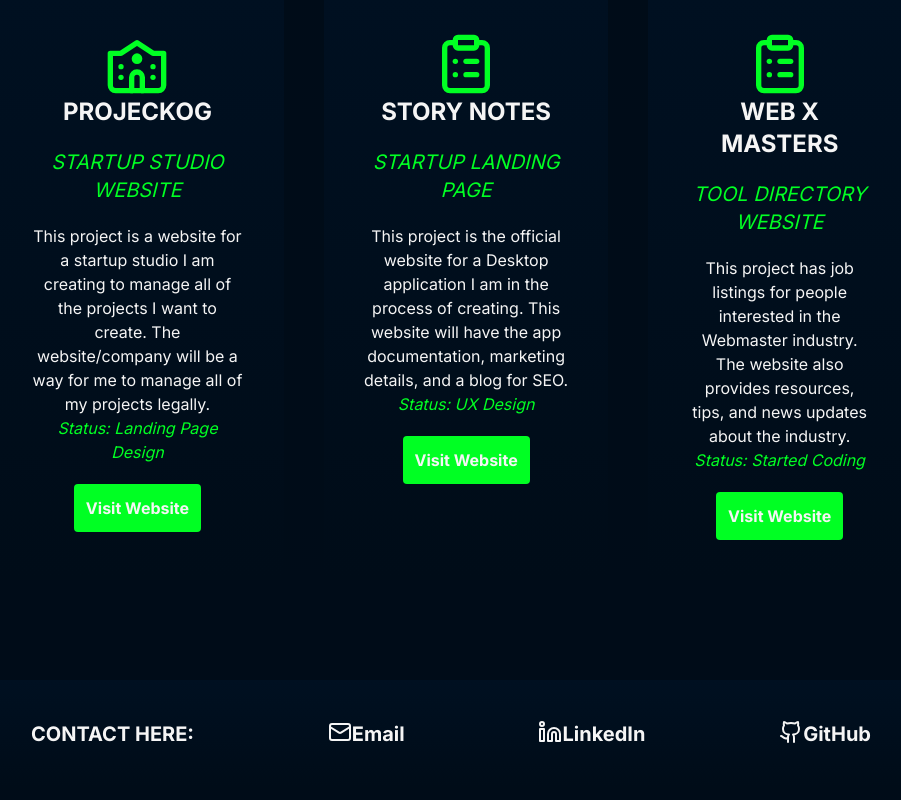
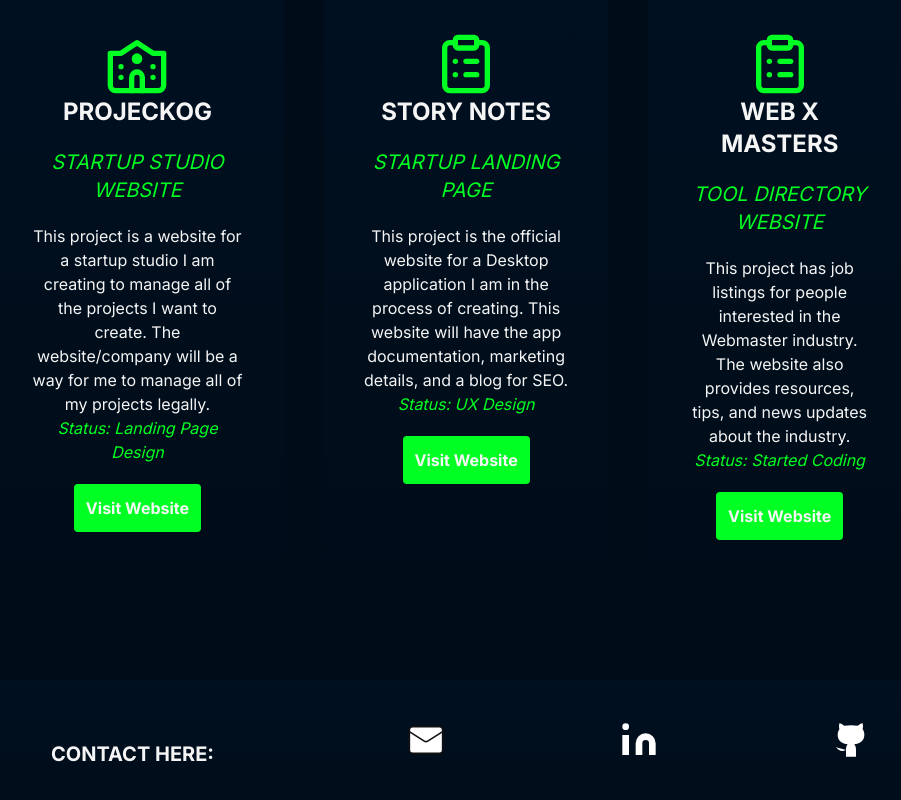
Before and after one commit to davonburks/portfolio, a Next.js app: page / in a window 1280 px wide. Shown: the part 2364-3164 px from the top of the page, without its empty margins (189-1090 px from the left). Built offline with nearby package versions, Linux system fonts and the light colour scheme.

Commit message:
Updating the folder structure and README.

```diff
--- a/app/about.tsx
+++ b/app/components/about.tsx
@@ -1,9 +1,9 @@
-import Bio from "./bio";
+import Bio from "../bio";
 import Skills from "./skills";
 import Tools from "./tools";
 export default function About() {
   return (
-    <div>
+    <div id="about">
       <Bio />
       <Skills />
       <Tools />
--- /dev/null
+++ b/app/components/contact.tsx
@@ -0,0 +1,17 @@
+import { Mail, Linkedin, Github } from "lucide-react";
+
+export default function Contact() {
+  return (
+    <div id="contact" className="flex justify-center mx-auto	  mt-20 w-full md:w-9/12 ">
+      <div className="bg-gradient-to-b from-primary to-secondary p-10 rounded-lg mx-5 w-full">
+        <div className="flex flex-wrap justify-between ">
+          <h3 className="font-bold text-center justify-center text-xl m-5">CONTACT HERE:</h3>
+          <a className="flex text-xl font-bold " href="mailto:burksdavon29@yahoo.com"><Mail fill="white"  color="#111" size={40} strokeWidth={1}/></a>
+          <a className="flex text-xl font-bold"  href="https://www.linkedin.com/in/davonburks/"><Linkedin  fill="white" size={40}   strokeWidth={0}/> </a>
+          <a className="flex text-xl font-bold" href="https://github.com/davonburks"><Github  fill="white"  color="#111" size={40} strokeWidth={0}/> </a>
+        </div>
+
+      </div>
+    </div>
+  );
+}
--- a/app/navbar.tsx
+++ b/app/components/navbar.tsx
@@ -8,7 +8,7 @@ export default function NavBar() {
       <ul className="flex flex-col md:flex-row md:space-x-4">
         <li>
           <a
-            href="#home"
+            href="#about"
             className="hover:bg-slate-500 px-3 py-2 rounded block text-center"
           >
             ABOUT
@@ -16,7 +16,7 @@ export default function NavBar() {
         </li>
         <li>
           <a
-            href="#about"
+            href="#projects"
             className="hover:bg-slate-500 px-3 py-2 rounded block text-center"
           >
             PROJECTS
@@ -24,7 +24,7 @@ export default function NavBar() {
         </li>
         <li>
           <a
-            href="#services"
+            href="#contact"
             className="hover:bg-slate-500 px-3 py-2 rounded block text-center"
           >
             CONTACT
--- a/app/projects.tsx
+++ b/app/components/projects.tsx
@@ -2,7 +2,8 @@ import { Presentation, School2, ClipboardList } from "lucide-react";
 
 export default function Projects() {
   return (
-    <>
+    <div id="projects">
+
       <div className="bg-gradient-to-b from-primary to-secondary p-10 rounded-lg mx-auto w-9/12">
         <Presentation color="#00FF23" className="w-16 h-16 mx-auto" />
         <h3 className="font-bold text-center text-2xl pb-5">PROJECTS</h3>
@@ -68,6 +69,6 @@ export default function Projects() {
           </button>
         </div>
       </div>
-    </>
+    </div>
   );
 }
--- a/app/contact.tsx
+++ /dev/null
@@ -1,17 +0,0 @@
-import { Mail, Linkedin, Github } from "lucide-react";
-
-export default function Contact() {
-  return (
-    <div className="flex justify-center mx-auto	  mt-20 w-full md:w-9/12 ">
-      <div className="bg-gradient-to-b from-primary to-secondary p-10 rounded-lg mx-5 w-full">
-        <div className="flex flex-wrap justify-between ">
-          <h3 className="font-bold text-center text-xl">CONTACT HERE:</h3>
-          <a className="flex text-xl font-bold " href="mailto:burksdavon29@yahoo.com"><Mail />Email</a>
-          <a className="flex text-xl font-bold"  href="https://www.linkedin.com/in/davonburks/"><Linkedin /> LinkedIn</a>
-          <a className="flex text-xl font-bold" href="https://github.com/davonburks"><Github /> GitHub</a>
-        </div>
-
-      </div>
-    </div>
-  );
-}
--- a/app/globals.css
+++ b/app/globals.css
@@ -14,3 +14,7 @@ body {
   --secondary-color: #000C18;
   --accent-color: #00FF23;
 }
+
+html {
+  scroll-behavior: smooth;
+}
```
Also changed, not shown: app/page.tsx (+5 -6 lines), app/components/hero.tsx (renamed from app/hero.tsx), app/components/skills.tsx (renamed from app/skills.tsx), app/components/tools.tsx (renamed from app/tools.tsx), 1 other file (tests, documents, lock files or other folders).
